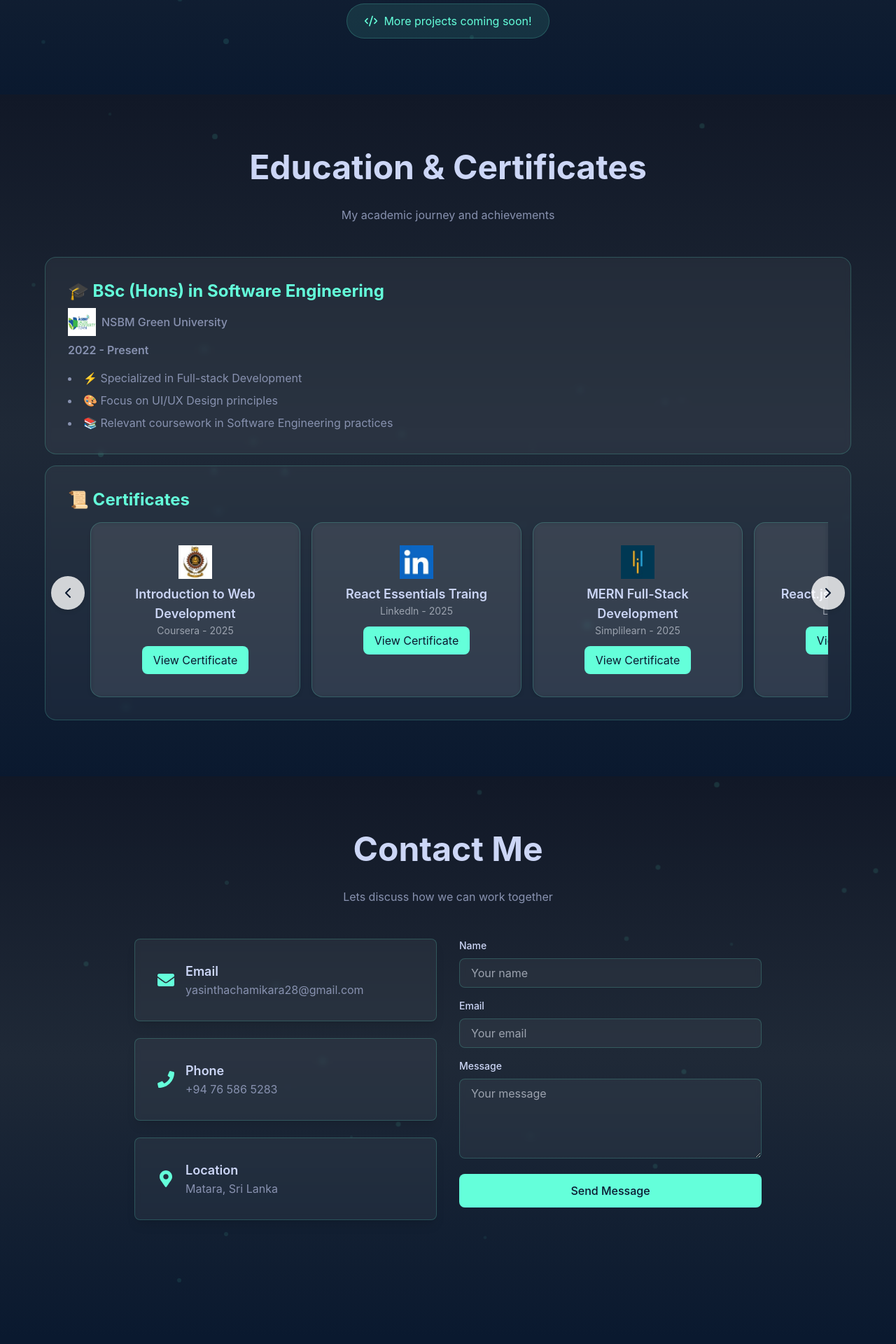
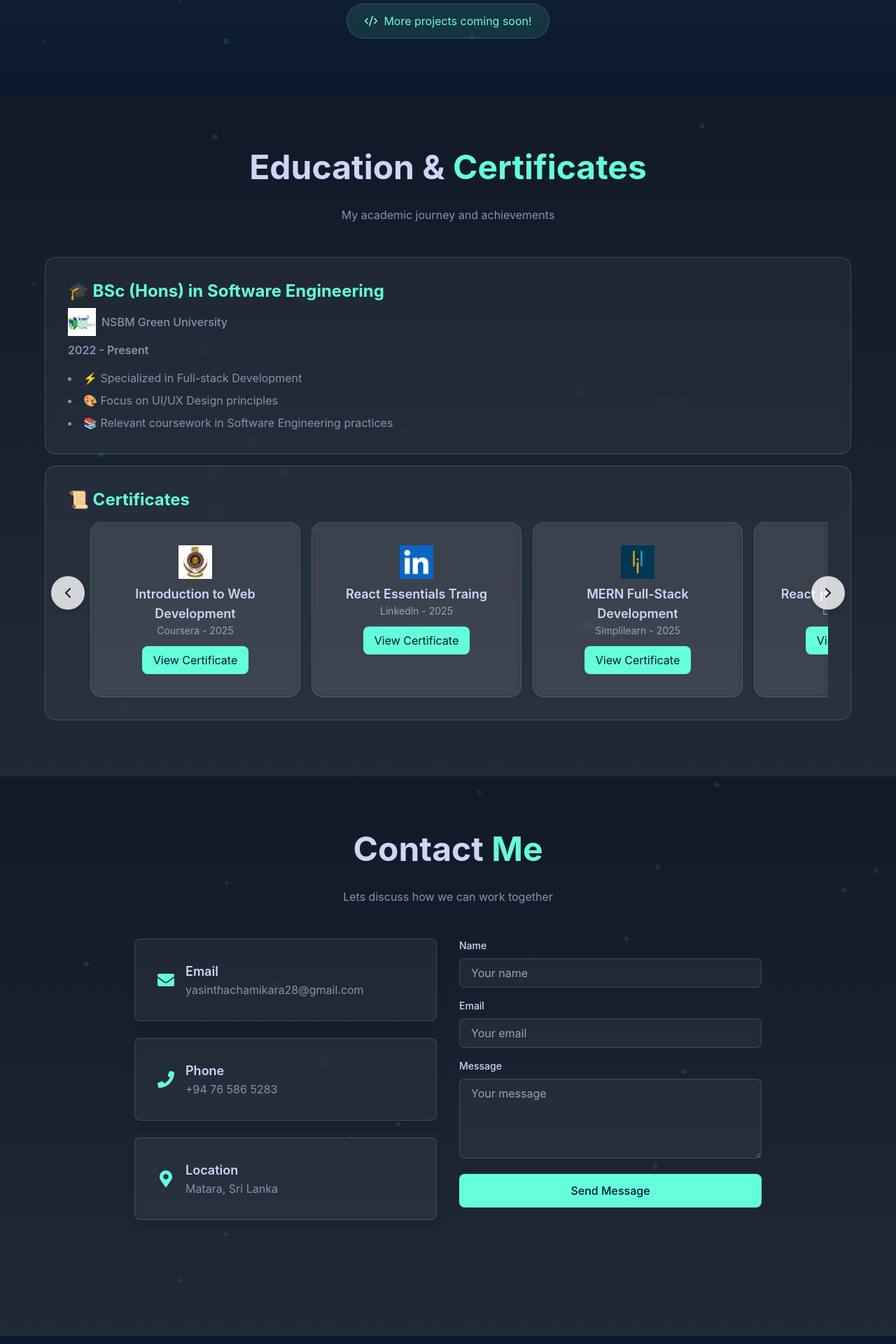
Before and after one commit to Yasintha8/portfolio-website, a React (Vite) app: page / in a window 1280 px wide. Shown: the part 3640-5560 px from the top of the page at 70% size. Built offline with nearby package versions, Linux system fonts and the light colour scheme.

Commit message:
Update code

```diff
--- a/src/components/Contact.jsx
+++ b/src/components/Contact.jsx
@@ -32,7 +32,7 @@ function Contact() {
   };
 
   return (
-    <section id="contact" className="min-h-screen py-20 relative overflow-hidden bg-gradient-to-b from-gray-900 via-gray-800">
+    <section id="contact" className="min-h-screen mx-auto px-6 relative overflow-hidden bg-gradient-to-b from-gray-900 to-gray-800">
       {/* Animated background elements */}
         <div className="absolute inset-0 overflow-hidden pointer-events-none z-0">
           {[...Array(20)].map((_, i) => (
@@ -61,7 +61,7 @@ function Contact() {
         transition={{ duration: 0.8 }}
         viewport={{ once: true }}
       >
-        <h2 className="section-heading text-4xl md:text-5xl text-center">Contact Me</h2>
+        <h2 className="section-heading text-4xl md:text-5xl text-center">Contact <span className="text-accent">Me</span></h2>
         <p className="section-subheading text-center text-sm md:text-base">
           Lets discuss how we can work together
         </p>
--- a/src/components/Education.jsx
+++ b/src/components/Education.jsx
@@ -37,7 +37,7 @@ function Education() {
   };
 
   return (
-    <section id="education" className="min-h-screen py-20 relative overflow-hidden bg-gradient-to-b from-gray-900 via-gray-800">
+    <section id="education" className="min-h-screen py-20 relative overflow-hidden bg-gradient-to-b from-gray-900 to-gray-800">
       {/* Animated background elements */}
       <div className="absolute inset-0 overflow-hidden">
         {[...Array(20)].map((_, i) => (
@@ -67,9 +67,9 @@ function Education() {
           whileInView={{ opacity: 1, y: 0 }}
           transition={{ duration: 0.8 }}
           viewport={{ once: true }}
-          className="max-w-[500px] mx-auto"
+          className="max-w-[500px] mx-auto px-6 "
         >
-          <h2 className="text-3xl font-bold text-center mb-2">Education & Certificates</h2>
+          <h2 className="text-3xl font-bold text-center mb-2">Education & <span className="text-accent">Certificates</span></h2>
           <p className="text-center text-sm text-gray-600 mb-8">
             My academic journey and achievements
           </p>
@@ -154,7 +154,7 @@ function Education() {
           transition={{ duration: 0.8 }}
           viewport={{ once: true }}
         >
-          <h2 className="section-heading text-4xl md:text-5xl text-center">Education & Certificates</h2>
+          <h2 className="section-heading text-4xl md:text-5xl text-center">Education & <span className="text-accent">Certificates</span></h2>
           <p className="section-subheading text-center text-sm md:text-base">
             My academic journey and achievements
           </p>
```
